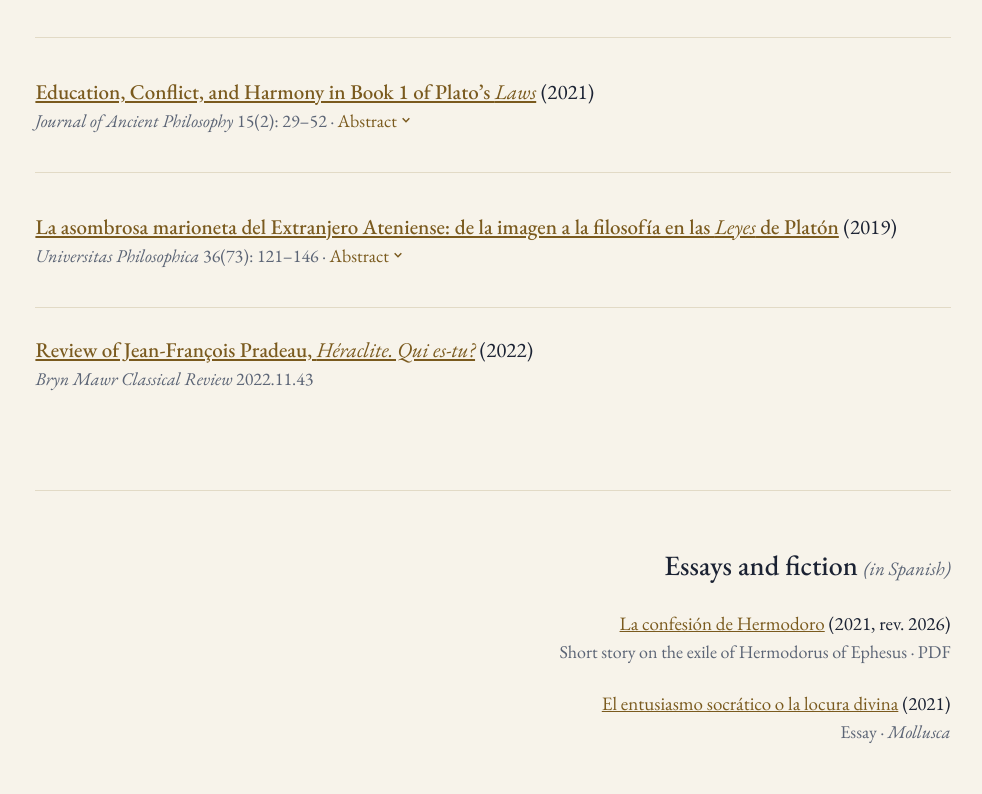
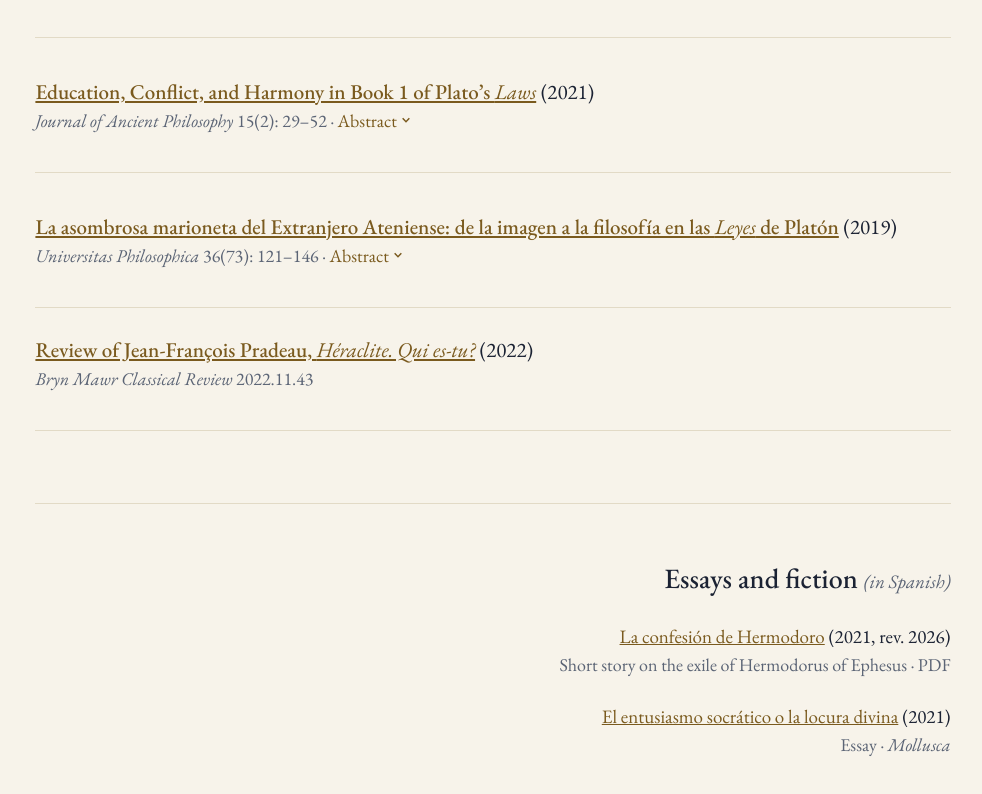
Before and after one commit to diegogr94-web/diegogr94-web.github.io, a plain HTML site: page research.html in a window 1280 px wide. Shown: the part 743-1537 px from the top of the page, without its empty margins (147-1129 px from the left). Drawn offline with nearby package versions, Linux system fonts and the light colour scheme.

Commit message:
Line after the book review
Co-Authored-By: Claude Opus 5.5 <noreply@anthropic.com>
Claude-Session: https://claude.ai/code/session_013xx1K2Zvwwr6hZageyt4RV

```diff
--- a/research.html
+++ b/research.html
@@ -104,7 +104,7 @@
         <p style="margin: 0">Este ensayo sostiene que la estructura general de las <i>Leyes</i> de Platón obedece al principio de acceso indirecto al conocimiento del alma humana, que consiste en la comprensión de que la aproximación filosófica al alma solo es posible inicialmente a través de una imagen de ella. El decurso de las <i>Leyes</i> puede interpretarse como un movimiento hacia la interioridad del alma a partir de la famosa imagen de la marioneta, de acuerdo con la cual se comienza por analizar los elementos no-racionales del alma, capaces de conformarse en armonía con el elemento racional, y se avanza poco a poco hacia el elemento racional o epistémico. Solo al final del diálogo, con la fundación del Consejo Divino, aparece la necesidad política de emprender la investigación dialéctica para alcanzar un conocimiento filosófico del alma humana y de su excelencia específica. De este modo, el diálogo dramatiza el progresivo nacimiento de la filosofía, entendida como investigación dialéctica de la unidad de la virtud, a partir de la comprensión inicial del alma humana contenida en el mito de la marioneta.</p>
       </div>
     </details>
-    <div style="border-top: 1px solid #E2DAC6; padding: 28px 0; display: flex; flex-direction: column; gap: 4px">
+    <div style="border-top: 1px solid #E2DAC6; border-bottom: 1px solid #E2DAC6; padding: 28px 0 40px; display: flex; flex-direction: column; gap: 4px">
       <span style="font-size: 21px; font-weight: 500"><a href="https://bmcr.brynmawr.edu/2022/2022.11.43/">Review of Jean-François Pradeau, <i>Héraclite. Qui es-tu?</i></a> <span style="font-weight: 400">(2022)</span></span>
       <span style="font-size: 18px; color: #5B6475"><i>Bryn Mawr Classical Review</i> 2022.11.43</span>
     </div>
```
